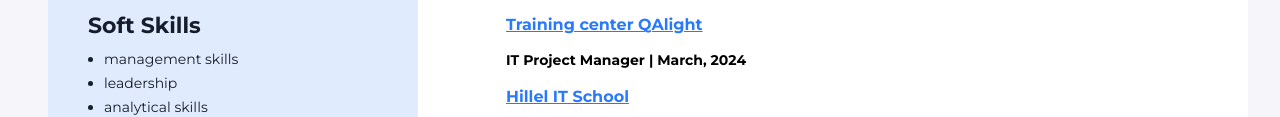
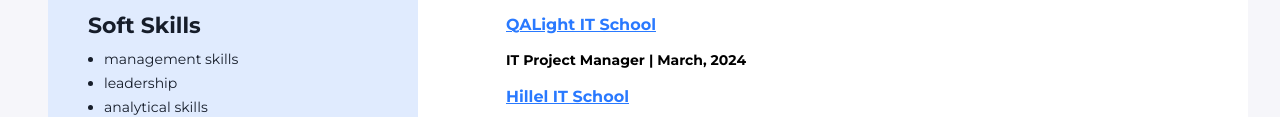
Before and after one commit to valentyna-vizniuk/CV, a plain HTML site: page index.html in a window 1280 px wide. Shown: the part 1011-1128 px from the top of the page. Drawn offline with Linux system fonts and the light colour scheme.

Commit message:
Add files via upload

```diff
--- a/index.html
+++ b/index.html
@@ -73,7 +73,7 @@
          <!-- Education -->
         <div>
             <h3 class="Education_title">Education</h3>
-            <h4 class="Education_university"> <a class="University-link" href="https://qalight.ua/" target="_blank"> <span class="Education_university_stile">Training center QAlight</span> </a></h4>
+            <h4 class="Education_university"> <a class="University-link" href="https://qalight.ua/" target="_blank"> <span class="Education_university_stile">QALight IT School</span> </a></h4>
             <p class="Education_faculty">IT Project Manager <span class="Education_period_separetor">|</span> March, 2024</p>
             <h4 class="Education_university"><a class="University-link" href="https://certificate.ithillel.ua/view/16287132" target="_blank"> <span class="Education_university_stile">Hillel IT School</span></a></h4>
             <p class="Education_faculty">Python Basic <span class="Education_period_separetor">|</span> December, 2023</p>
```
